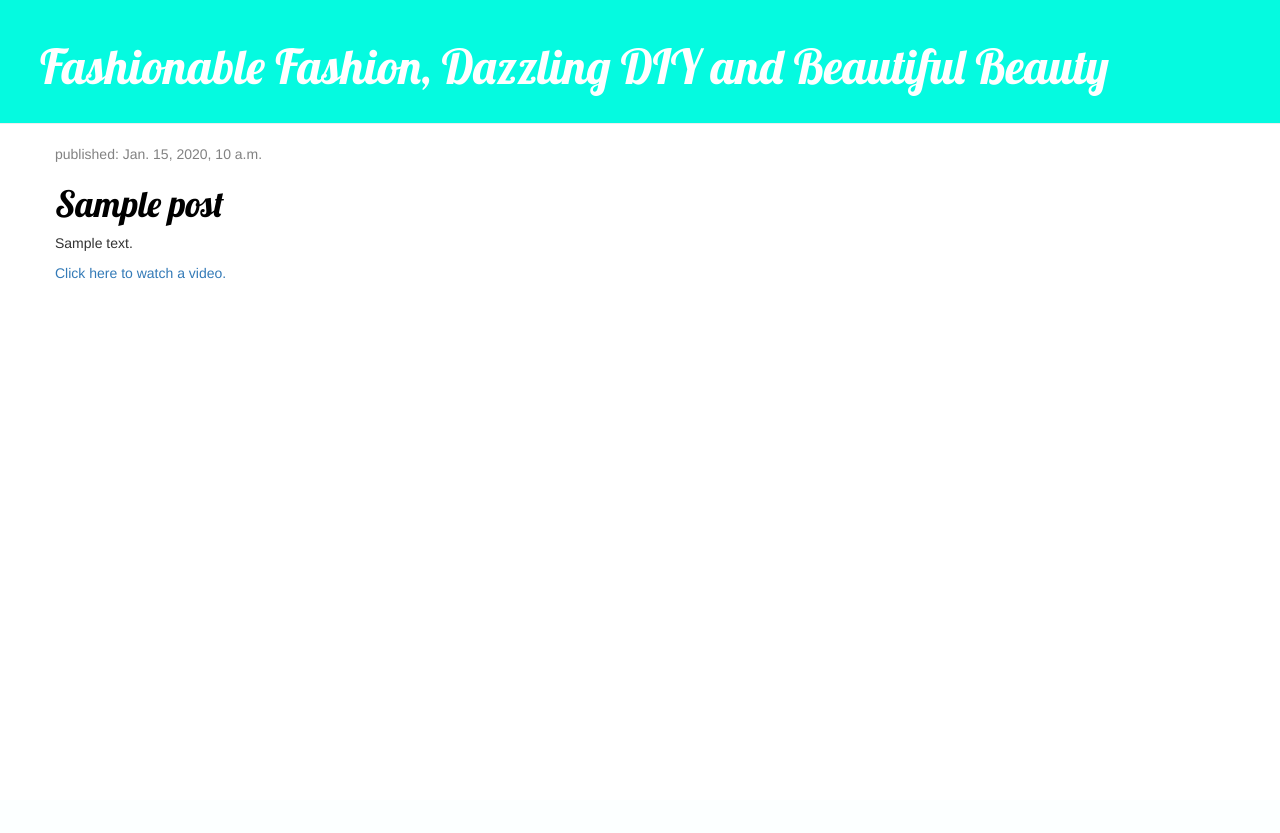
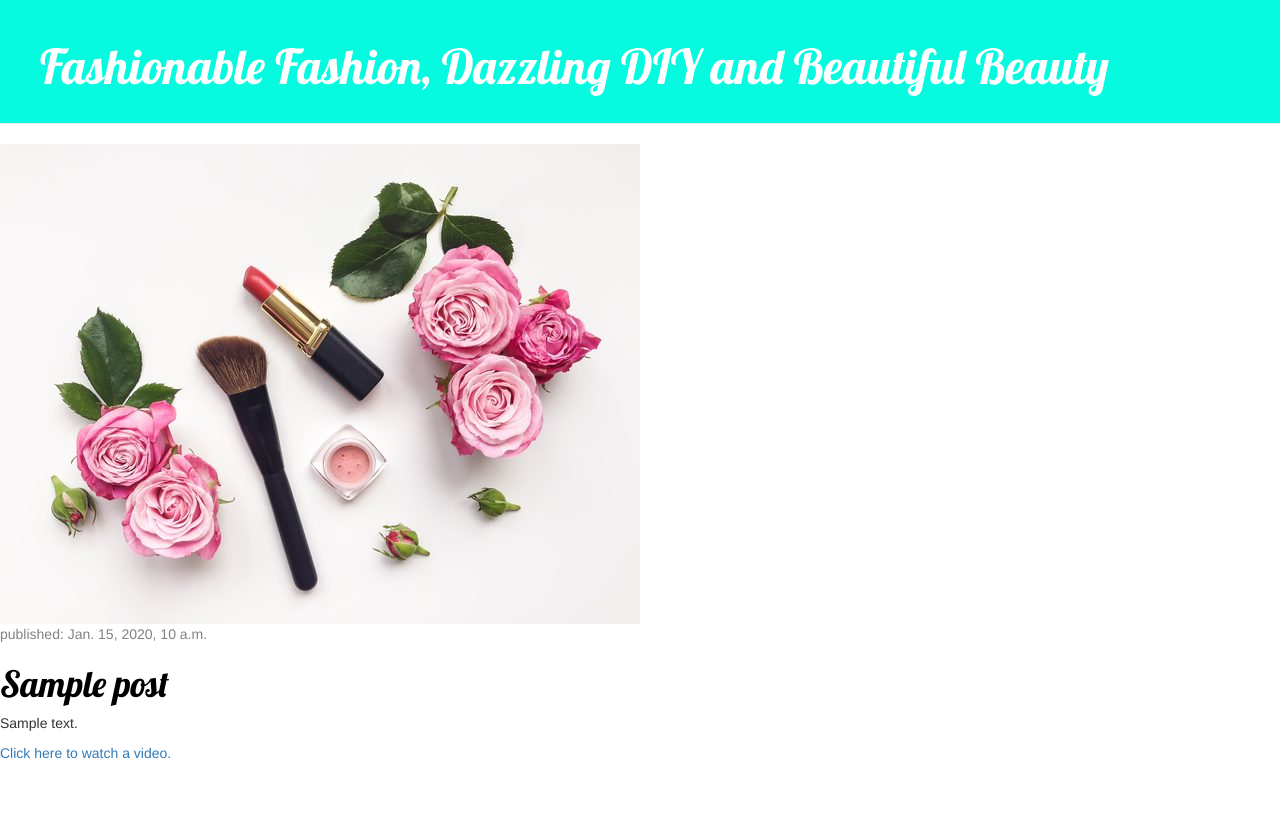
Before and after one commit to csmithbda123/codingcamp, a Django app: template blog/templates/blog/post_list.html in a window 1280 px wide. Before the commit the page ends 279 px from the top, so only its background shows below. Run offline with Django 3.2, Linux system fonts and the light colour scheme; the template is opened without the code that fills it: most values are stand-ins (such as "Sample title", 1, 10 or a date in 2020); some libraries are stand-ins or nearby versions.

Commit message:
Add files via upload

```diff
--- a/blog/templates/blog/post_list.html
+++ b/blog/templates/blog/post_list.html
@@ -11,7 +11,7 @@
         <div class="page-header">
 <h1><a href="/">Fashionable Fashion, Dazzling DIY and Beautiful Beauty</a></h1>
         </div>
-        <div class="content container">
+        <div><img src ="/static/css/makeup.jpg"></iv>
             <div class="row">
                 <div class="col-md-8">
                     {% for post in posts %}
```
Also changed, not shown: blog/static/css/makeup.jpg (added), db.sqlite3 (added).
